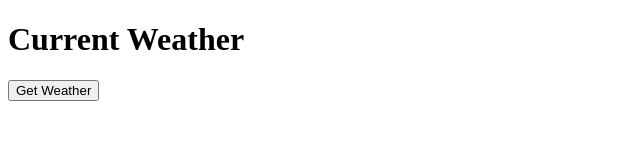
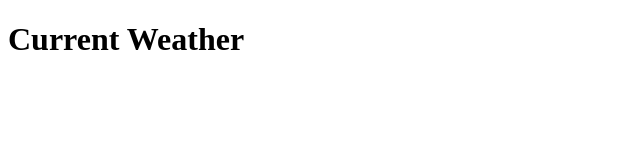
Before and after one commit to iTSCarlXanders/IT24a, a plain HTML site: page current-weather.html in a window 1280 px wide. Shown: the whole page, without its empty margins (0-640 px from the left). Drawn offline with Linux system fonts and the light colour scheme.

Commit message:
current-weather.html the one mali ang isa kay sa pc ko nagamit wla nko na set up ug tarung owrayt

```diff
--- a/current-weather.html
+++ b/current-weather.html
@@ -7,49 +7,8 @@
 </head>
 <body>
     <h1>Current Weather</h1>
-    <button onclick="getWeather()">Get Weather</button>
-
-    <div id="weatherResult"></div>
 </body>
 <script>
-    const apiKey = "1e5ad5684f4b0f441344f167b46edbf7";
-
-    async function getWeather() {
-
-        console.log("Prompt opened. " + Date());
-        const city = prompt("Enter a city name");
-        console.log("Prompt closed. " + Date());
-
-        if(!city){
-            alert("No city entered.");
-            console.log("No city entered. " + Date());
-            return;
-        }
-        //API Call
-        const url = `https://api.openweathermap.org/data/2.5/weather?q=${encodeURIComponent(city)}&appid=${apiKey}&units=metric`;
-
-
-        try{
-            const response = await fetch(url);
-            if(!response.ok) throw new Error("City not found");
-
-            const data = await response.json();
-
-            const weatherResult = document.getElementById("weatherResult");
-            weatherResult.innerHTML = `
-                <h2>${data.name}, ${data.sys.country}</h2>
-                <p>Temperature: ${data.main.temp} C</p>
-                <p>Weather: ${data.weather[0].description}</p>
-                <p>Humidity: ${data.main.humidity} %</p>
-                <p>Wind Speed: ${data.wind.speed} m/s</p>
-            `;
-
-        }catch (error){
-            //alert("Error: "+ error.message);
-            console.log("Error: "+ error.message);
-        }
-    }
-
 
 </script>
 </html>
```
